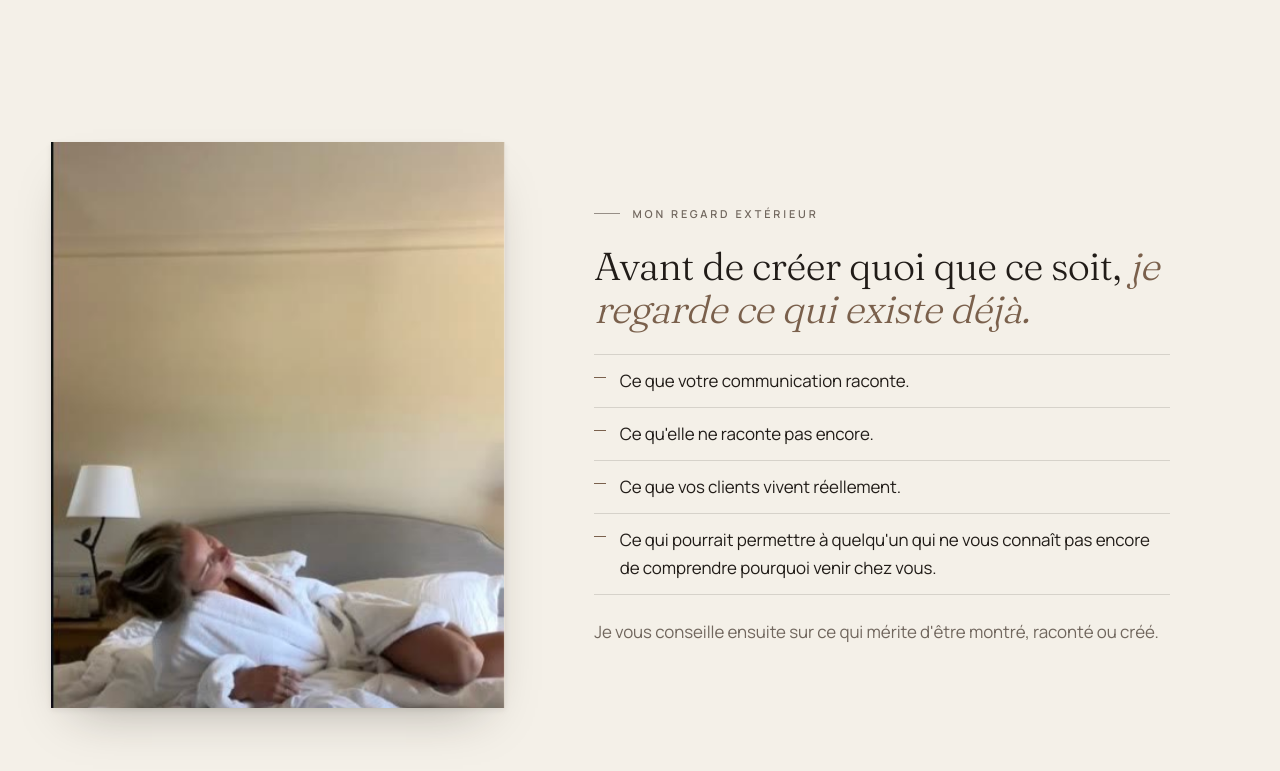
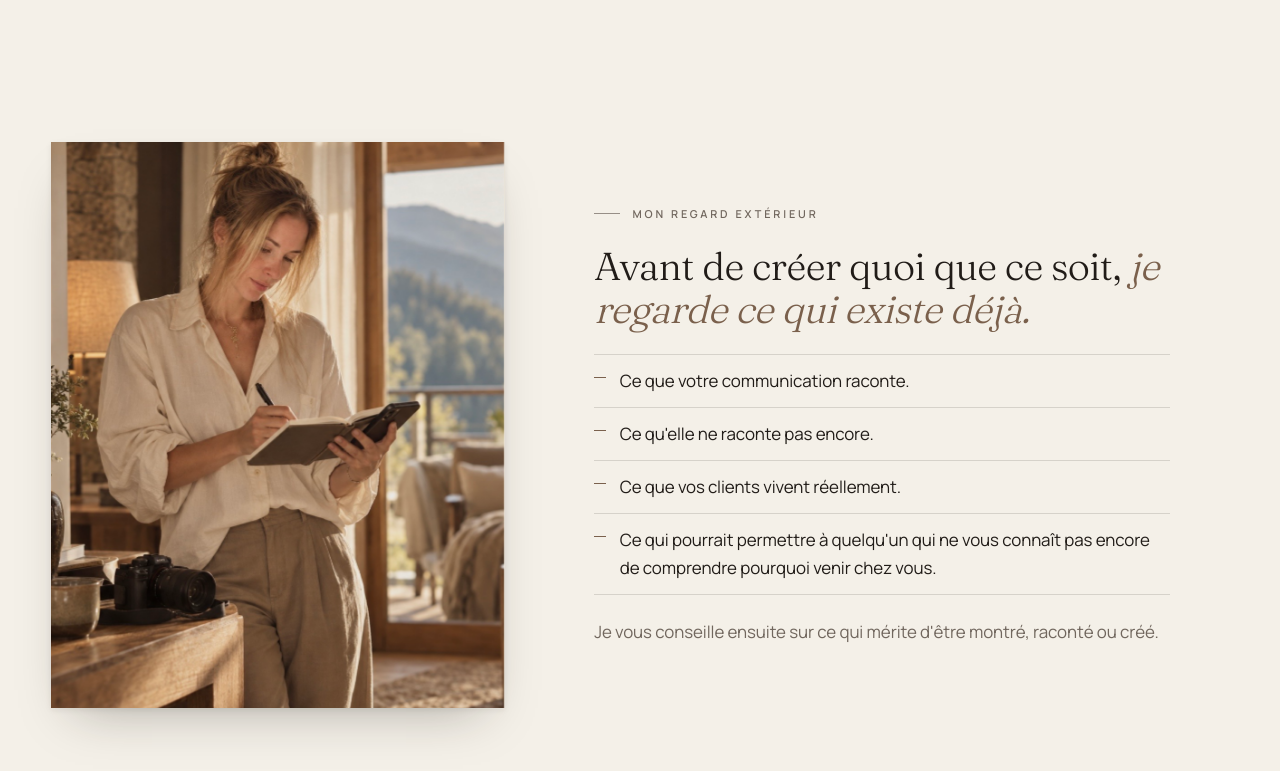
Before and after one commit to robinpailhes01-oss/LULU-UGC, a Next.js app: page / in a window 1280 px wide. Shown: the part 2309-3080 px from the top of the page. Built offline with nearby package versions, Linux system fonts and the light colour scheme.

Commit message:
Mon regard extérieur : nouvelle photo de Ludivine en observation
Co-Authored-By: Claude Fable 5.1 <noreply@anthropic.com>
Claude-Session: https://claude.ai/code/session_01M7vUzPre9wt7mXHmXV8MW2

```diff
--- a/app/page.tsx
+++ b/app/page.tsx
@@ -160,7 +160,7 @@ export default function Home() {
 
           <div className="wrap regard">
             <figure className="regard__media rv" data-px="16">
-              <Media video={VIDEO.approche} poster="/wall/ugc-hotel.jpg" alt="Ludivine en immersion dans une chambre d'hôtel" pos="50% 50%" w={393} h={622} />
+              <Media video={VIDEO.approche} poster="/regard.jpg" alt="Ludivine prend des notes, carnet et téléphone en main, la caméra posée à côté" pos="50% 40%" w={1127} h={1408} />
             </figure>
             <div className="regard__copy">
               <p className="k rv">Mon regard extérieur</p>
```
Also changed, not shown: public/regard.jpg (added).
